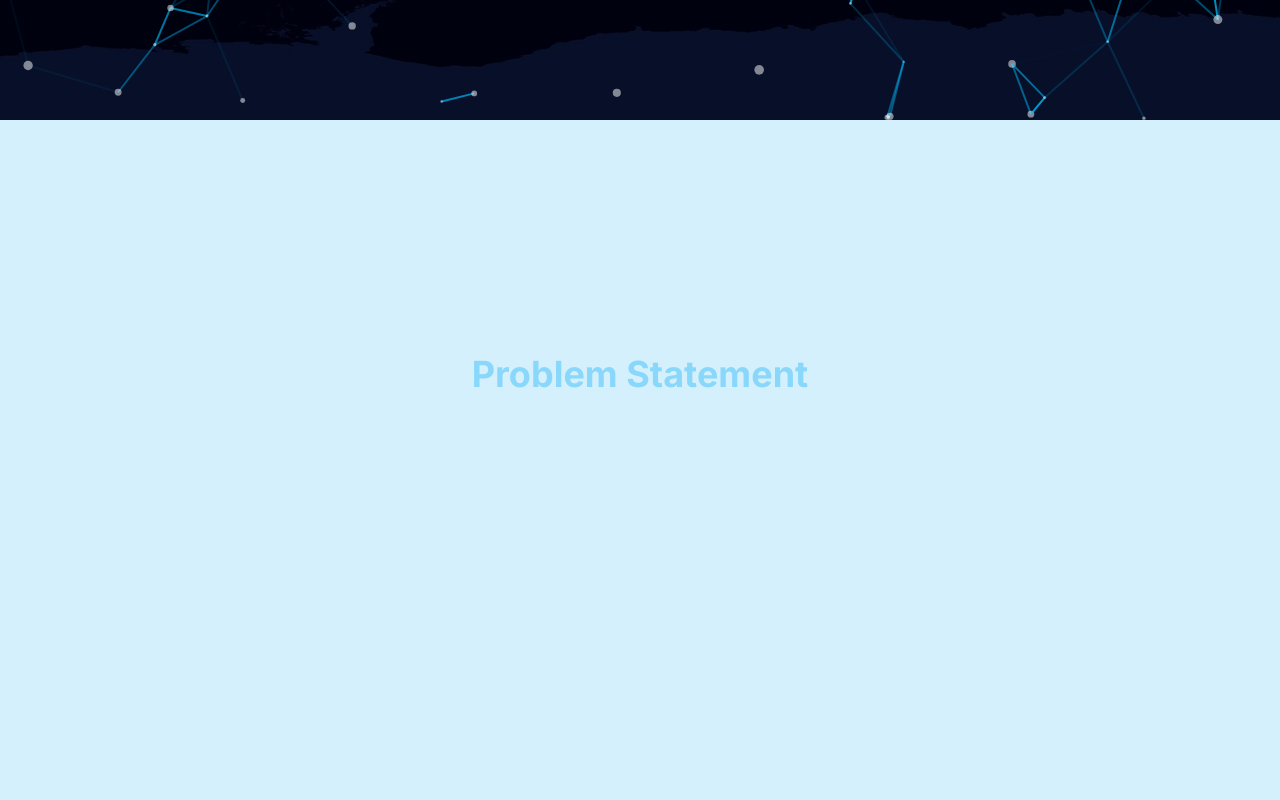
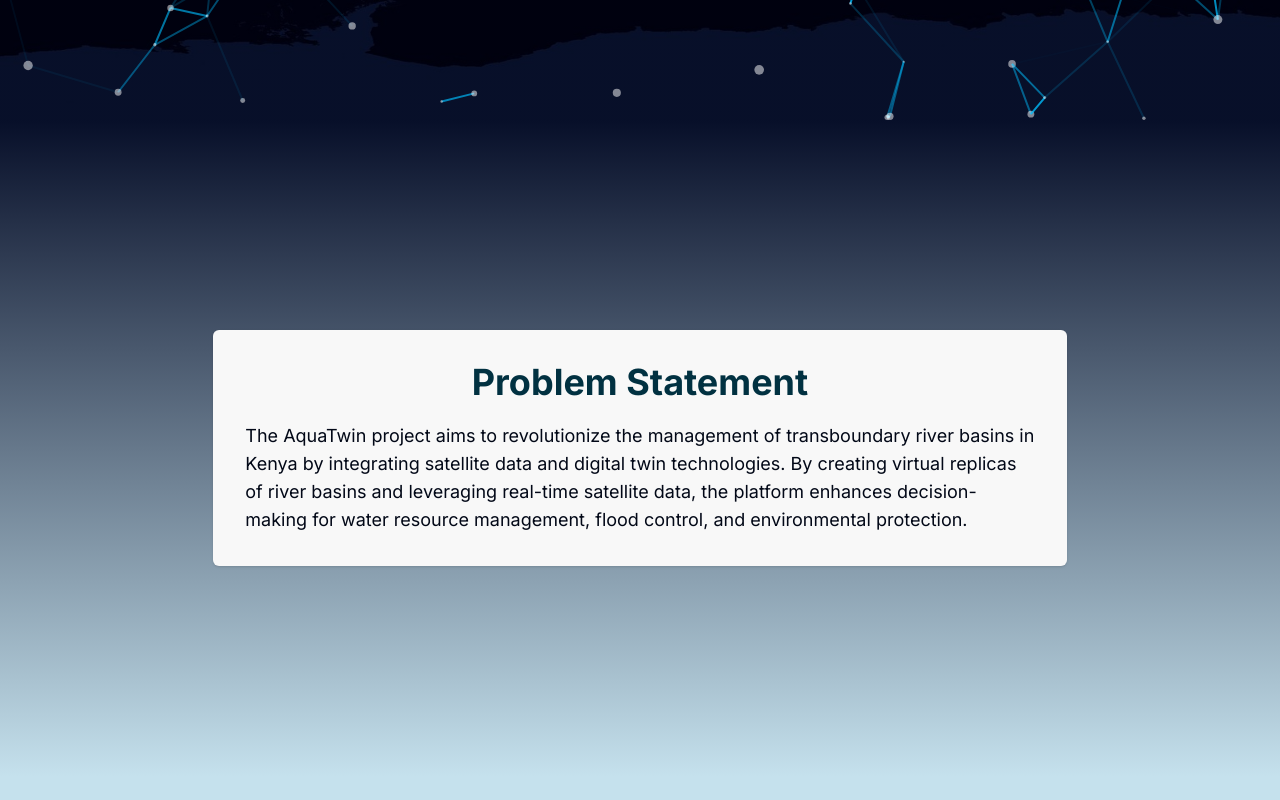
Before and after one commit to AquaTwin/Website, a Next.js app in the folder aquatwin/: page / in a window 1280 px wide. Shown: the part 680-1480 px from the top of the page. Built offline with nearby package versions, Linux system fonts and the light colour scheme.

Commit message:
refactor(app): change problem section background to a gradient

```diff
--- a/aquatwin/src/app/globals.css
+++ b/aquatwin/src/app/globals.css
@@ -35,7 +35,8 @@
       --radius: 0.5rem;
 
       /* Custom colours */
-      --primary-1: 198, 87%, 91%;
+      /* --primary-1: 198, 87%, 91%; */
+      --primary-1: 198, 52%, 85%;
       --primary-2: 199, 93%, 76%;
 
       --btn: 199, 98%, 49%;
@@ -96,12 +97,6 @@
     }
   }
 
-  .bg-image {
-    background-image: linear-gradient(#070f29, rgba(0, 0, 0, 0.5), rgba(0, 0, 0, 0.3)), url('./../../public/satelite-map.jpeg');
-    background-size: cover;
-    background-position: center;
-  }
-
   .bg-hero {
     background-image: linear-gradient(rgba(0, 0, 0, .5), rgba(0, 0, 0, 0.5)), url('./../../public/world.jpg');
     background-size: cover;
--- a/aquatwin/src/components/problem.tsx
+++ b/aquatwin/src/components/problem.tsx
@@ -1,17 +1,14 @@
-import Image from 'next/image'
 import React from 'react'
 import Container from './container'
 
 const Problem = () => {
   return (
-    <Container >
-      <section className="h-[80vh] text-primary-1 flex flex-col justify-center items-center" id='problem-statement'>
-        <div className="fixed bg-image -z-10 h-screen w-screen top-0 left-0">
-
+    <Container className='px-0 bg-gradient-to-b from-[#070f29] to-primary-1' >
+      <section className="flex flex-col justify-center items-center h-[90vh] md:h-[75vh]" id='problem-statement'>
+      <div className='bg-[#F8F8F8] p-8 md:w-2/3 mx-2 shadow rounded-md'>
+            <h2 className="text-4xl font-bold text-title text-center mb-5 z-10">Problem Statement</h2>
+            <p className='md:text-lg'>The AquaTwin project aims to revolutionize the management of transboundary river basins in Kenya by integrating satellite data and digital twin technologies. By creating virtual replicas of river basins and leveraging real-time satellite data, the platform enhances decision-making for water resource management, flood control, and environmental protection.</p>
         </div>
-        <h2 className="text-4xl font-bold text-primary-2 text-center mb-5 z-10">Problem Statement</h2>
-        <p className='md:text-lg lg:w-1/2 w-full'>The AquaTwin project aims to revolutionize the management of transboundary river basins in Kenya by integrating satellite data and digital twin technologies. By creating virtual replicas of river basins and leveraging real-time satellite data, the platform enhances decision-making for water resource management, flood control, and environmental protection.</p>
-
       </section>
     </Container >
   )
```
